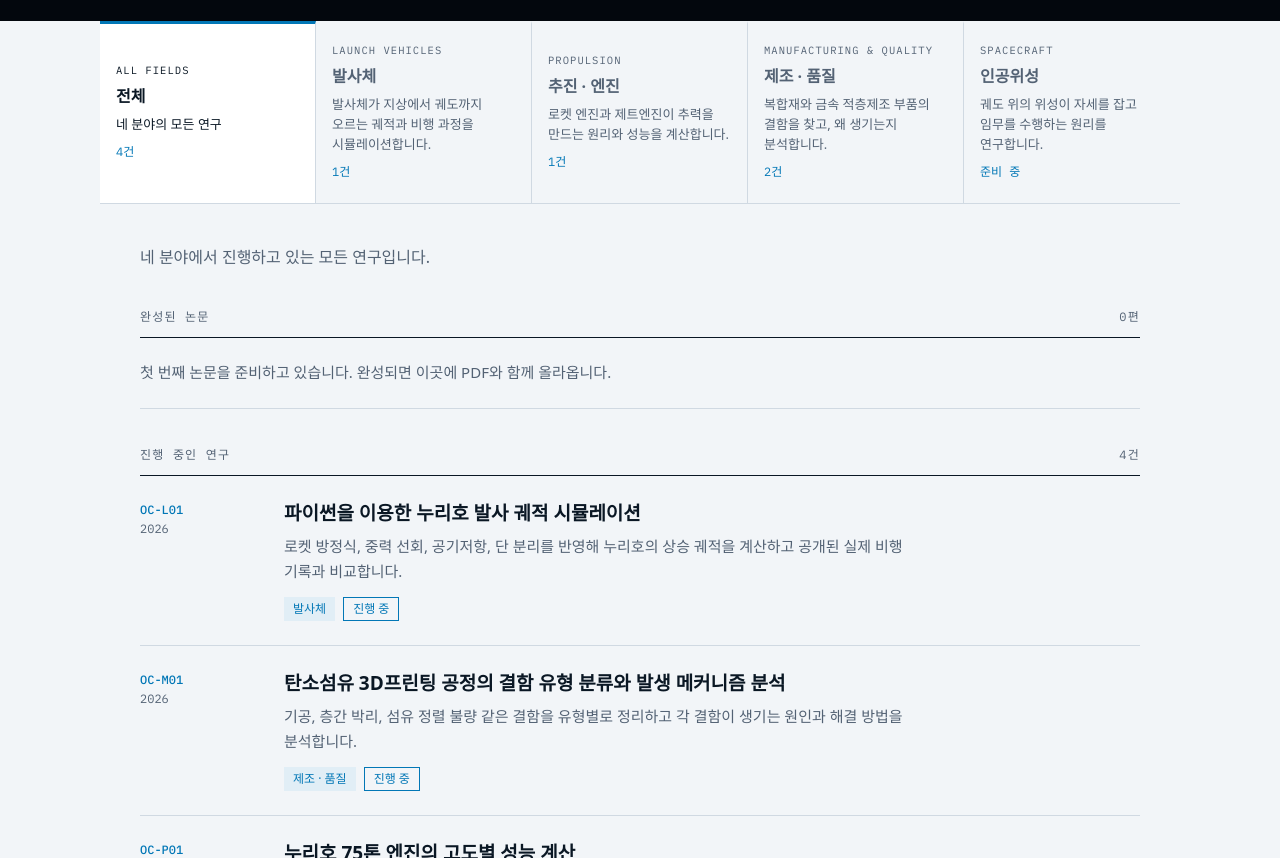
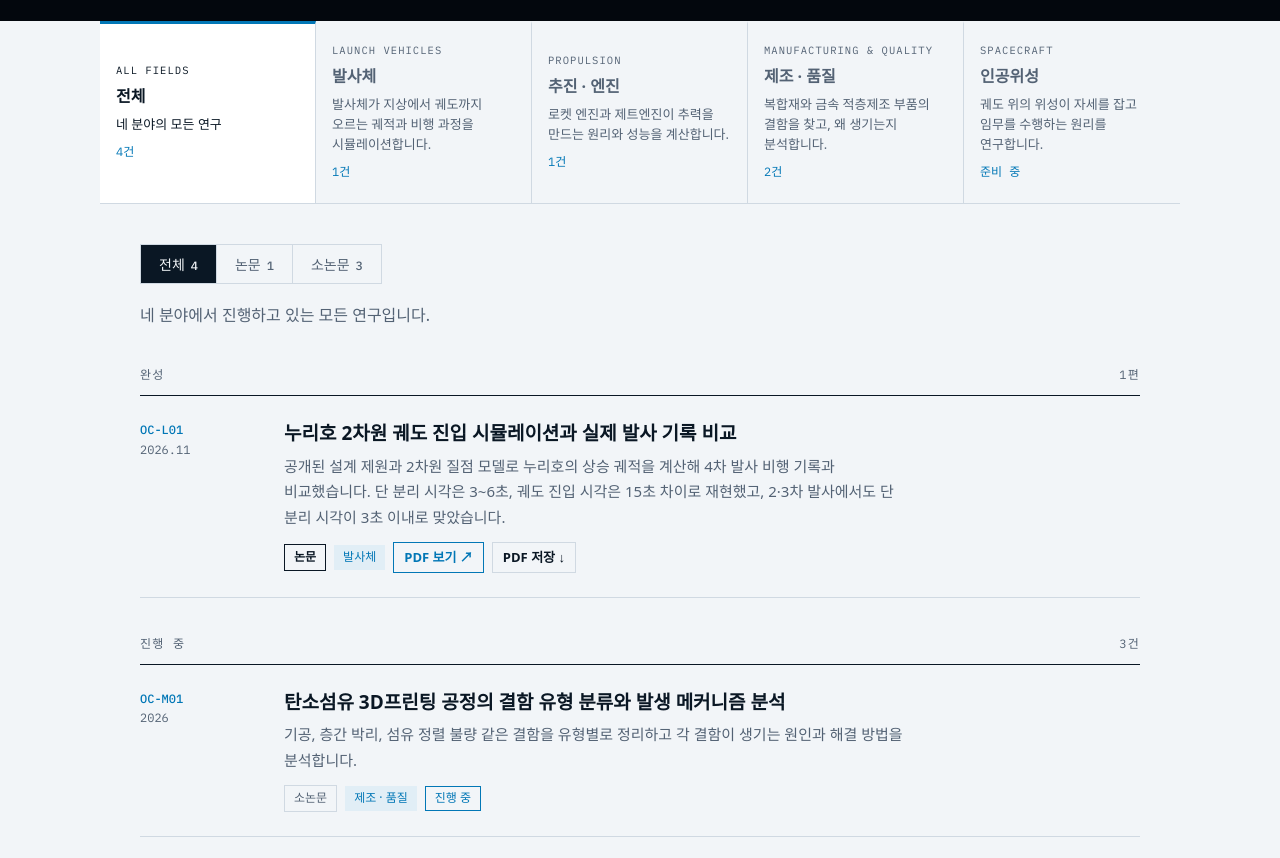
Before and after one commit to OrbitCraftKR/orbitcraftkr.github.io, a plain HTML site: page papers.html in a window 1280 px wide. Shown: the part 311-1169 px from the top of the page. Drawn offline with Linux system fonts and the light colour scheme; a web font is replaced by a local one.

Commit message:
논문 업로드, 논문/소논문 분류

```diff
--- a/data/papers.js
+++ b/data/papers.js
@@ -1,6 +1,7 @@
 // OrbitCraft 연구 데이터: 메인 페이지와 소논문 페이지가 함께 씁니다.
 // 상태(s): "done" 완성 / "doing" 진행 중 / "plan" 준비 중
 // 분야(f): FIELDS의 name 중 하나
+// 분류(k): "논문" 또는 "소논문"
 // 논문이 완성되면 s를 "done"으로 바꾸고 date와 pdf(예: "papers/파일이름.pdf")를 채우면 됩니다.
 window.ORBIT_FIELDS = [
   { name: "발사체", en: "Launch Vehicles", desc: "발사체가 지상에서 궤도까지 오르는 궤적과 비행 과정을 시뮬레이션합니다." },
@@ -10,14 +11,16 @@ window.ORBIT_FIELDS = [
 ];
 
 window.ORBIT_PAPERS = [
-  { id: "OC-L01", f: "발사체", s: "doing", t: "파이썬을 이용한 누리호 발사 궤적 시뮬레이션",
-    a: "로켓 방정식, 중력 선회, 공기저항, 단 분리를 반영해 누리호의 상승 궤적을 계산하고 공개된 실제 비행 기록과 비교합니다." },
-  { id: "OC-P01", f: "추진 · 엔진", s: "plan", t: "누리호 75톤 엔진의 고도별 성능 계산",
+  { id: "OC-L01", k: "논문", f: "발사체", s: "done", date: "2026.11", t: "누리호 2차원 궤도 진입 시뮬레이션과 실제 발사 기록 비교",
+    a: "공개된 설계 제원과 2차원 질점 모델로 누리호의 상승 궤적을 계산해 4차 발사 비행 기록과 비교했습니다. 단 분리 시각은 3~6초, 궤도 진입 시각은 15초 차이로 재현했고, 2·3차 발사에서도 단 분리 시각이 3초 이내로 맞았습니다.",
+    pdf: "papers/nuri-orbit-insertion-simulation.pdf" },
+  { id: "OC-P01", k: "소논문", f: "추진 · 엔진", s: "plan", t: "누리호 75톤 엔진의 고도별 성능 계산",
     a: "노즐 팽창비와 고도에 따른 추력, 비추력 변화를 계산해 공개된 엔진 성능과 비교할 예정입니다." },
-  { id: "OC-M01", f: "제조 · 품질", s: "doing", t: "탄소섬유 3D프린팅 공정의 결함 유형 분류와 발생 메커니즘 분석",
+  { id: "OC-M01", k: "소논문", f: "제조 · 품질", s: "doing", t: "탄소섬유 3D프린팅 공정의 결함 유형 분류와 발생 메커니즘 분석",
     a: "기공, 층간 박리, 섬유 정렬 불량 같은 결함을 유형별로 정리하고 각 결함이 생기는 원인과 해결 방법을 분석합니다." },
-  { id: "OC-M02", f: "제조 · 품질", s: "plan", t: "층별 영상 기반 금속적층제조 이상 탐지 및 검사 지원 에이전트 개발",
+  { id: "OC-M02", k: "소논문", f: "제조 · 품질", s: "plan", t: "층별 영상 기반 금속적층제조 이상 탐지 및 검사 지원 에이전트 개발",
     a: "적층 과정에서 촬영한 층별 영상으로 이상을 찾아내고, 검사자를 돕는 AI 에이전트를 만들 예정입니다." }
 ];
 
+window.ORBIT_KINDS = ["논문", "소논문"];
 window.ORBIT_STATUS = { done: "완성", doing: "진행 중", plan: "준비 중" };
--- a/papers.html
+++ b/papers.html
@@ -3,7 +3,7 @@
 <head>
 <meta charset="utf-8">
 <meta name="viewport" content="width=device-width, initial-scale=1, viewport-fit=cover">
-<title>소논문 · OrbitCraft</title>
+<title>논문 · 소논문 · OrbitCraft</title>
 <meta name="description" content="OrbitCraft의 소논문 목록: 발사체, 추진 · 엔진, 제조 · 품질, 인공위성 분야의 완성된 논문과 진행 중인 연구.">
 <link rel="preconnect" href="https://fonts.googleapis.com">
 <link rel="preconnect" href="https://fonts.gstatic.com" crossorigin>
@@ -95,6 +95,13 @@ nav.links a[aria-current] { font-weight: 600; }
 
 main .wrap { padding-block: 40px 72px; }
 .desc { color: var(--muted); margin: 0 0 8px; min-height: 1.7em; }
+.kinds { display: flex; gap: 0; margin: 0 0 18px; border: 1px solid var(--line); width: max-content; max-width: 100%; }
+.kbtn { font: 500 14px var(--f-body); padding: 9px 18px; background: transparent; color: var(--muted); border: 0; border-left: 1px solid var(--line); cursor: pointer; }
+.kbtn:first-child { border-left: 0; }
+.kbtn small { font-family: var(--f-mono); font-size: 12px; margin-left: 6px; }
+.kbtn[aria-pressed="true"] { background: var(--ink); color: var(--paper); }
+.kind { font-size: 12px; padding: 2px 9px; font-weight: 600; border: 1px solid var(--ink); color: var(--ink); }
+.kind.sub { border-color: var(--line); color: var(--muted); font-weight: 500; }
 .list-head { display: flex; justify-content: space-between; align-items: baseline; margin: 36px 0 0; padding-bottom: 10px; font-family: var(--f-mono); font-size: 12px; letter-spacing: .1em; color: var(--muted); font-variant-numeric: tabular-nums; }
 ol.papers { list-style: none; margin: 0; padding: 0; border-top: 1px solid var(--ink); }
 .paper { display: grid; grid-template-columns: 120px minmax(0, 1fr); gap: 24px; padding: 24px 0; border-bottom: 1px solid var(--line); }
@@ -106,7 +113,11 @@ ol.papers { list-style: none; margin: 0; padding: 0; border-top: 1px solid var(-
 .tag { font-size: 12px; padding: 2px 9px; background: var(--accent-soft); color: var(--accent); font-weight: 500; }
 .st { font-size: 12px; padding: 1px 9px; border: 1px solid var(--line); color: var(--muted); font-weight: 500; }
 .st.doing { color: var(--accent); border-color: var(--accent); }
-.pdf { font-size: 13px; font-weight: 600; color: var(--accent); }
+.pdf { font-size: 13px; font-weight: 600; color: var(--accent); text-decoration: none; padding: 3px 10px; border: 1px solid var(--accent); }
+.pdf:hover { background: var(--accent-soft); }
+.pdf.save { color: var(--ink); border-color: var(--line); }
+.tlink { text-decoration: none; }
+.tlink:hover { color: var(--accent); text-decoration: underline; text-underline-offset: 4px; }
 .empty { padding: 22px 0; border-bottom: 1px solid var(--line); color: var(--muted); font-size: 15px; }
 
 .back { display: inline-block; margin-top: 40px; font-size: 14px; color: var(--muted); text-decoration: none; }
@@ -141,7 +152,7 @@ footer a { text-decoration: none; }
       <a class="wide" href="index.html#about">소개</a>
       <a class="wide" href="index.html#members">멤버</a>
       <a href="index.html#research">연구</a>
-      <a href="papers.html" aria-current="page">소논문</a>
+      <a href="papers.html" aria-current="page">논문</a>
       <a href="index.html#monthly">월간지</a>
       <a class="wide" href="index.html#contact">문의</a>
     </nav>
@@ -150,7 +161,7 @@ footer a { text-decoration: none; }
 
 <section class="mast">
   <div class="wrap">
-    <h1><small>RESEARCH PAPERS</small>소논문</h1>
+    <h1><small>RESEARCH PAPERS</small>논문 · 소논문</h1>
     <div>
       <p>발사체와 엔진, 복합재와 적층제조, 인공위성까지. 우주로 가는 길에 필요한 기술을 하나씩 계산하고 분석한 기록입니다. 완성된 논문은 PDF로 함께 올립니다.</p>
       <div class="tally">
@@ -168,10 +179,11 @@ footer a { text-decoration: none; }
 
 <main>
   <div class="wrap">
+    <div class="kinds" id="kinds" role="group" aria-label="분류별 보기"></div>
     <p class="desc" id="desc"></p>
-    <div class="list-head"><span>완성된 논문</span><span id="nDone"></span></div>
+    <div class="list-head"><span>완성</span><span id="nDone"></span></div>
     <ol class="papers" id="listDone"></ol>
-    <div class="list-head"><span>진행 중인 연구</span><span id="nDoing"></span></div>
+    <div class="list-head"><span>진행 중</span><span id="nDoing"></span></div>
     <ol class="papers" id="listDoing"></ol>
     <a class="back" href="index.html">← OrbitCraft 처음으로</a>
   </div>
@@ -203,7 +215,7 @@ footer a { text-decoration: none; }
     b.innerHTML = `<span class="en">${f.en}</span><b>${f.label}</b><small>${f.desc}</small><span class="n">${n ? n + "건" : "준비 중"}</span>`;
     b.addEventListener("click", () => {
       box.querySelectorAll(".fbtn").forEach(x => x.setAttribute("aria-pressed", x === b ? "true" : "false"));
-      render(f.name);
+      curF = f.name; render();
     });
     box.appendChild(b);
   });
@@ -211,30 +223,48 @@ footer a { text-decoration: none; }
   function item(p) {
     const li = document.createElement("li");
     li.className = "paper";
+    const file = p.pdf ? p.pdf.split("/").pop() : "";
     const right = p.s === "done"
-      ? (p.pdf ? `<a class="pdf" href="${p.pdf}" target="_blank" rel="noopener">PDF 보기 ↗</a>` : `<span class="st">PDF 준비 중</span>`)
+      ? (p.pdf ? `<a class="pdf" href="${p.pdf}" target="_blank" rel="noopener">PDF 보기 ↗</a><a class="pdf save" href="${p.pdf}" download="${file}">PDF 저장 ↓</a>` : `<span class="st">PDF 준비 중</span>`)
       : `<span class="st ${p.s}">${S[p.s]}</span>`;
+    const title = p.pdf ? `<a class="tlink" href="${p.pdf}" target="_blank" rel="noopener">${p.t}</a>` : p.t;
     li.innerHTML = `<div class="meta"><span class="id">${p.id}</span>${p.date || "2026"}</div>
-      <div><h3>${p.t}</h3><p>${p.a}</p>
-      <div class="row"><span class="tag">${p.f}</span>${right}</div></div>`;
+      <div><h3>${title}</h3><p>${p.a}</p>
+      <div class="row"><span class="kind${p.k === "논문" ? "" : " sub"}">${p.k || "소논문"}</span><span class="tag">${p.f}</span>${right}</div></div>`;
     return li;
   }
-  function render(f) {
+  let curF = "all", curK = "all";
+  const K = window.ORBIT_KINDS || ["논문", "소논문"];
+  const kbox = document.getElementById("kinds");
+  [["all", "전체"]].concat(K.map(k => [k, k])).forEach(([k, label], i) => {
+    const b = document.createElement("button");
+    b.type = "button"; b.className = "kbtn"; b.id = "k-" + i;
+    b.setAttribute("aria-pressed", i === 0 ? "true" : "false");
+    const n = k === "all" ? P.length : P.filter(p => p.k === k).length;
+    b.innerHTML = `${label}<small>${n}</small>`;
+    b.addEventListener("click", () => {
+      kbox.querySelectorAll(".kbtn").forEach(x => x.setAttribute("aria-pressed", x === b ? "true" : "false"));
+      curK = k; render();
+    });
+    kbox.appendChild(b);
+  });
+  function render() {
+    const f = curF;
     const meta = F.find(x => x.name === f);
     document.getElementById("desc").textContent = meta ? meta.desc : "네 분야에서 진행하고 있는 모든 연구입니다.";
-    const shown = P.filter(p => f === "all" || p.f === f);
+    const shown = P.filter(p => (f === "all" || p.f === f) && (curK === "all" || p.k === curK));
     const done = shown.filter(p => p.s === "done");
     const doing = shown.filter(p => p.s !== "done").sort((a, b) => (a.s === "doing" ? 0 : 1) - (b.s === "doing" ? 0 : 1));
     const ld = document.getElementById("listDone"), lg = document.getElementById("listDoing");
     ld.innerHTML = ""; lg.innerHTML = "";
     if (done.length) done.forEach(p => ld.appendChild(item(p)));
-    else ld.innerHTML = `<li class="empty">첫 번째 논문을 준비하고 있습니다. 완성되면 이곳에 PDF와 함께 올라옵니다.</li>`;
+    else ld.innerHTML = `<li class="empty">완성된 글이 아직 없습니다. 완성되면 이곳에 PDF와 함께 올라옵니다.</li>`;
     if (doing.length) doing.forEach(p => lg.appendChild(item(p)));
     else lg.innerHTML = `<li class="empty">이 분야의 연구를 준비하고 있습니다.</li>`;
     document.getElementById("nDone").textContent = done.length + "편";
     document.getElementById("nDoing").textContent = doing.length + "건";
   }
-  render("all");
+  render();
 })();
 </script>
 </body>
```
Also changed, not shown: index.html (+21 -11 lines), 1 other file.
